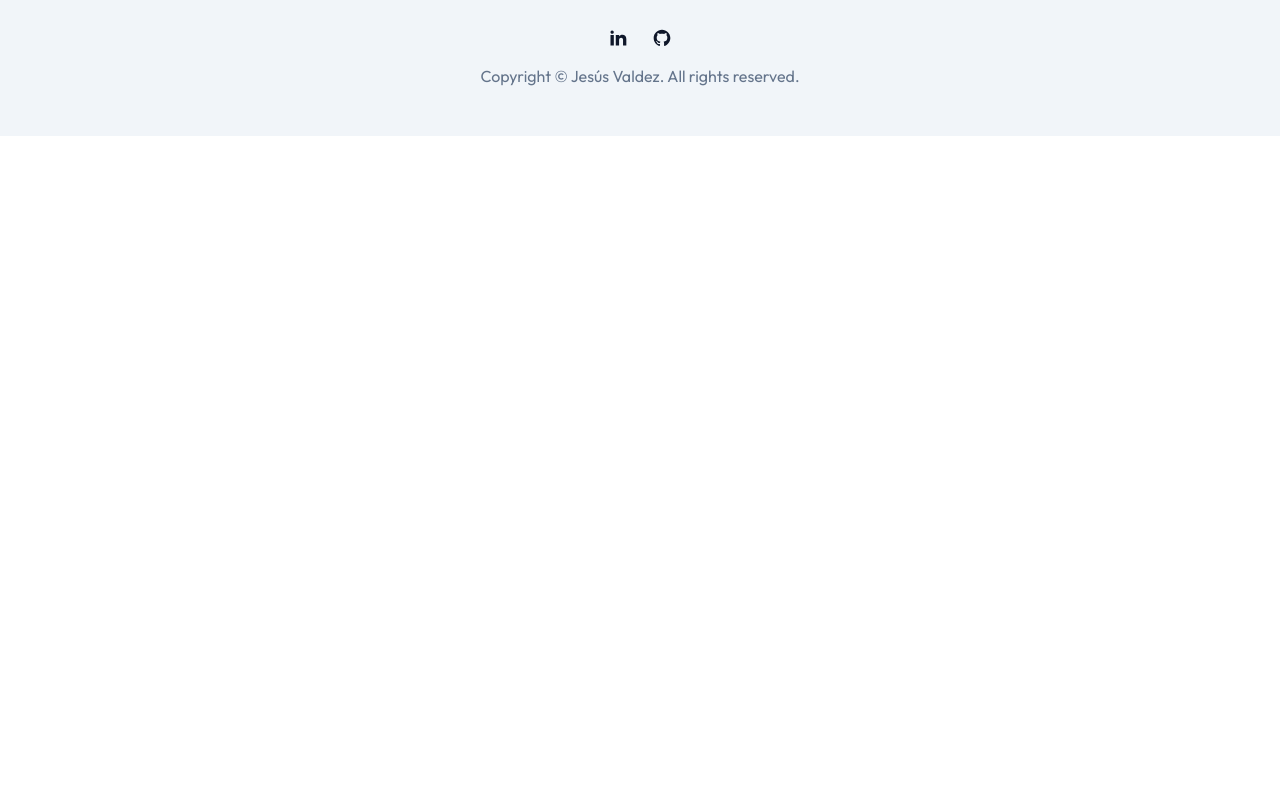
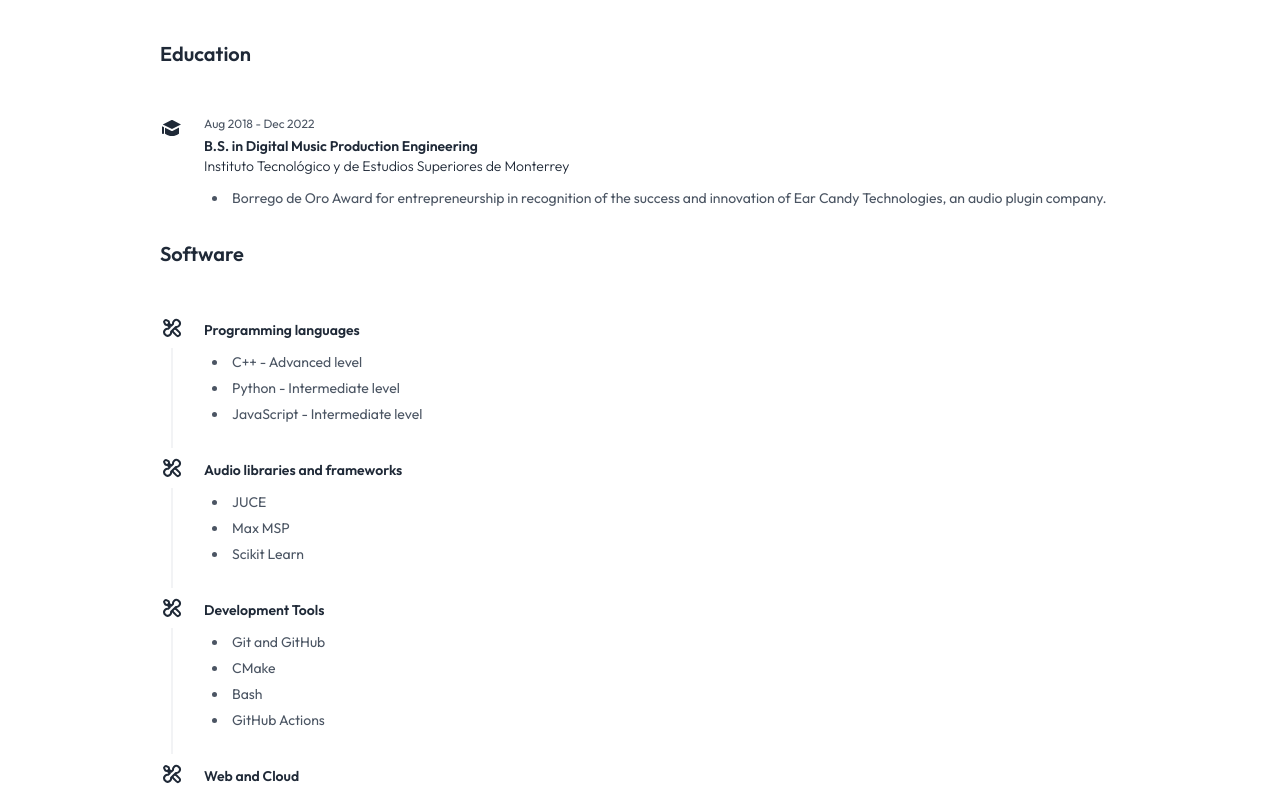
Before and after one commit to jsvaldezv/jsvaldezv.github.io, a Next.js app: page /cv in a window 1280 px wide. Shown: the part 1640-2432 px from the top of the page. Before the commit the page ends 1776 px from the top, so only its background shows below. Built offline with nearby package versions, Linux system fonts and the light colour scheme.

Commit message:
Update cv

```diff
--- /dev/null
+++ b/app/cv/icons.jsx
@@ -0,0 +1,52 @@
+export const jobIcon = (
+    <svg
+        className="shrink-0 size-6 text-gray-800 dark:text-neutral-200"
+        width="24"
+        height="24"
+        viewBox="0 0 24 24"
+        fill="none"
+        stroke="currentColor"
+        strokeWidth="1.5"
+        strokeLinecap="round"
+        strokeLinejoin="round"
+    >
+        <path d="M12 12h.01" />
+        <path d="M16 6V4a2 2 0 0 0-2-2h-4a2 2 0 0 0-2 2v2" />
+        <path d="M22 13a18.15 18.15 0 0 1-20 0" />
+        <rect width="20" height="14" x="2" y="6" rx="2" />
+    </svg>
+);
+
+export const educationIcon = (
+    <svg
+        class="w-[30px] h-[30px] text-gray-800 dark:text-white"
+        aria-hidden="true"
+        xmlns="http://www.w3.org/2000/svg"
+        width="24"
+        height="24"
+        fill="currentColor"
+        viewBox="0 0 24 24"
+    >
+        <path d="M12.4472 4.10557c-.2815-.14076-.6129-.14076-.8944 0L2.76981 8.49706l9.21949 4.39024L21 8.38195l-8.5528-4.27638Z" />
+        <path d="M5 17.2222v-5.448l6.5701 3.1286c.278.1325.6016.1293.8771-.0084L19 11.618v5.6042c0 .2857-.1229.5583-.3364.7481l-.0025.0022-.0041.0036-.0103.009-.0119.0101-.0181.0152c-.024.02-.0562.0462-.0965.0776-.0807.0627-.1942.1465-.3405.2441-.2926.195-.7171.4455-1.2736.6928C15.7905 19.5208 14.1527 20 12 20c-2.15265 0-3.79045-.4792-4.90614-.9751-.5565-.2473-.98098-.4978-1.27356-.6928-.14631-.0976-.2598-.1814-.34049-.2441-.04036-.0314-.07254-.0576-.09656-.0776-.01201-.01-.02198-.0185-.02991-.0253l-.01038-.009-.00404-.0036-.00174-.0015-.0008-.0007s-.00004 0 .00978-.0112l-.00009-.0012-.01043.0117C5.12215 17.7799 5 17.5079 5 17.2222Zm-3-6.8765 2 .9523V17c0 .5523-.44772 1-1 1s-1-.4477-1-1v-6.6543Z" />
+    </svg>
+);
+
+export const toolIcon = (
+    <svg
+        class="w-6 h-6 text-gray-800 dark:text-white"
+        aria-hidden="true"
+        xmlns="http://www.w3.org/2000/svg"
+        width="24"
+        height="24"
+        fill="none"
+        viewBox="0 0 24 24"
+    >
+        <path
+            stroke="currentColor"
+            stroke-linejoin="round"
+            stroke-width="2"
+            d="M7.58209 8.96025 9.8136 11.1917l-1.61782 1.6178c-1.08305-.1811-2.23623.1454-3.07364.9828-1.1208 1.1208-1.32697 2.8069-.62368 4.1363.14842.2806.42122.474.73509.5213.06726.0101.1347.0133.20136.0098-.00351.0666-.00036.1341.00977.2013.04724.3139.24069.5867.52125.7351 1.32944.7033 3.01552.4971 4.13627-.6237.8375-.8374 1.1639-1.9906.9829-3.0736l4.8107-4.8108c1.0831.1811 2.2363-.1454 3.0737-.9828 1.1208-1.1208 1.3269-2.80688.6237-4.13632-.1485-.28056-.4213-.474-.7351-.52125-.0673-.01012-.1347-.01327-.2014-.00977.0035-.06666.0004-.13409-.0098-.20136-.0472-.31386-.2406-.58666-.5212-.73508-1.3294-.70329-3.0155-.49713-4.1363.62367-.8374.83741-1.1639 1.9906-.9828 3.07365l-1.7788 1.77875-2.23152-2.23148-1.41419 1.41424Zm1.31056-3.1394c-.04235-.32684-.24303-.61183-.53647-.76186l-1.98183-1.0133c-.38619-.19746-.85564-.12345-1.16234.18326l-.86321.8632c-.3067.3067-.38072.77616-.18326 1.16235l1.0133 1.98182c.15004.29345.43503.49412.76187.53647l1.1127.14418c.3076.03985.61628-.06528.8356-.28461l.86321-.8632c.21932-.21932.32446-.52801.2846-.83561l-.14417-1.1127ZM19.4448 16.4052l-3.1186-3.1187c-.7811-.781-2.0474-.781-2.8285 0l-.1719.172c-.7811.781-.7811 2.0474 0 2.8284l3.1186 3.1187c.7811.781 2.0474.781 2.8285 0l.1719-.172c.7811-.781.7811-2.0474 0-2.8284Z"
+        />
+    </svg>
+);
--- a/app/cv/page.jsx
+++ b/app/cv/page.jsx
@@ -1,6 +1,7 @@
 "use client";
 import React from "react";
 import JobPosition from "./position-job";
+import { jobIcon, toolIcon, educationIcon } from "./icons";
 
 const Projects = () => {
     return (
@@ -10,6 +11,9 @@ const Projects = () => {
                     CV
                 </h2>
                 <div className="pt-8">
+                    <h2 className="xl:mb-8 sm:mb-12 text-left font-bold font-semibold text-xl text-gray-800 dark:text-neutral-200">
+                        Work Experience
+                    </h2>
                     <JobPosition
                         date={"Jan 2021 - Present"}
                         mainTitle={"Audio Software Developer"}
@@ -23,6 +27,7 @@ const Projects = () => {
                             "Developed DSP algorithms for real time granular synthesis, synthesizers, convolution, filters, time-based, dynamic and reverb effects, as well as real-time visualizers such as spectrograms and goniometers, ensuring accurate and responsive audio representation.",
                             "Instructor for Ear Candy Technologies' Audio Plugin Development course, guiding students in designing and implementing plugins. Over 20+ plugins have been developed as final projects across Latin America and Spain.",
                         ]}
+                        icon={jobIcon}
                     />
                     <JobPosition
                         date={"Aug 2022 - Jan 2025"}
@@ -32,6 +37,7 @@ const Projects = () => {
                         bullets={[
                             "Taught audio plugin development with C++ and JUCE, covering DSP fundamentals and real-time audio implementation, earning a 95% student approval rating.",
                         ]}
+                        icon={jobIcon}
                     />
                     <JobPosition
                         date={"Aug 2022 - Jan 2025"}
@@ -42,6 +48,7 @@ const Projects = () => {
                             "Developed Shape audio plugin with JUCE framework and C++ designed to refine perceived loudness and frequency balance, ensuring a natural, ear-friendly, and musically inspiring sound. This plugin have been used by 6k+ music producers and engineers, enhancing mixing and mastering workflows.",
                             "Additionally, Implemented a cloud-connected licensing system with Google Cloud, streamlining software authentication and distribution.",
                         ]}
+                        icon={jobIcon}
                     />
                     <JobPosition
                         date={"Aug 2023 - Jan 2024"}
@@ -52,6 +59,7 @@ const Projects = () => {
                             "Developed audio plugins with JUCE framework and C++ focused on real-time drum instruments, achieving low-latency performance for responsive playback.",
                             "Integrated a cloud-connected generative system for sample creation, enabling dynamic and scalable audio content generation, with asynchronous processing to reduce load times by 25%.",
                         ]}
+                        icon={jobIcon}
                     />
                     <JobPosition
                         date={"Feb 2023 - Sep 2023"}
@@ -62,6 +70,7 @@ const Projects = () => {
                             "Developed audio plugins with JUCE framework and C++ focused on real-time granular instrument with efficient DSP implementations.",
                             "Designed and implemented user interfaces from scratch using the JUCE framework and C++, ensuring fluid real-time interaction and efficient CPU usage.",
                         ]}
+                        icon={jobIcon}
                     />
                     <JobPosition
                         date={"Aug 2018 - Mar 2020"}
@@ -71,6 +80,7 @@ const Projects = () => {
                             "Produced music for artists and bands, handling recording, audio editing, and mixing using Ableton Live and Pro Tools. Several singles were successfully released on digital streaming platforms."
                         }
                         bullets={[]}
+                        icon={jobIcon}
                     />
                     <JobPosition
                         date={"Jun 2019 - Dec 2019"}
@@ -80,6 +90,91 @@ const Projects = () => {
                             "Developed audio programming for a spatialization plugin tailored to the facilities of the Digital Culture Center. Used JUCE and C++ to design and implement the final audio plugin, optimizing immersive sound experiences and enhancing spatial audio rendering."
                         }
                         bullets={[]}
+                        icon={jobIcon}
+                    />
+                </div>
+                <div className="pt-8">
+                    <h2 className="xl:mb-8 sm:mb-12 text-left font-bold font-semibold text-xl text-gray-800 dark:text-neutral-200">
+                        Education
+                    </h2>
+                    <JobPosition
+                        date={"Aug 2018 - Dec 2022"}
+                        mainTitle={
+                            "B.S. in Digital Music Production Engineering"
+                        }
+                        subTitle={
+                            "Instituto Tecnológico y de Estudios Superiores de Monterrey"
+                        }
+                        description={""}
+                        bullets={[
+                            "Borrego de Oro Award for entrepreneurship in recognition of the success and innovation of Ear Candy Technologies, an audio plugin company.",
+                        ]}
+                        icon={educationIcon}
+                    />
+                </div>
+                <div className="pt-8">
+                    <h2 className="xl:mb-8 sm:mb-12 text-left font-bold font-semibold text-xl text-gray-800 dark:text-neutral-200">
+                        Software
+                    </h2>
+                    <JobPosition
+                        date={""}
+                        mainTitle={"Programming languages"}
+                        subTitle={""}
+                        description={""}
+                        bullets={[
+                            "C++ - Advanced level",
+                            "Python - Intermediate level",
+                            "JavaScript - Intermediate level",
+                        ]}
+                        icon={toolIcon}
+                    />
+                    <JobPosition
+                        date={""}
+                        mainTitle={"Audio libraries and frameworks"}
+                        subTitle={""}
+                        description={""}
+                        bullets={["JUCE", "Max MSP", "Scikit Learn"]}
+                        icon={toolIcon}
+                    />
+                    <JobPosition
+                        date={""}
+                        mainTitle={"Development Tools"}
+                        subTitle={""}
+                        description={""}
+                        bullets={[
+                            "Git and GitHub",
+                            "CMake",
+                            "Bash",
+                            "GitHub Actions",
+                        ]}
+                        icon={toolIcon}
+                    />
+                    <JobPosition
+                        date={""}
+                        mainTitle={"Web and Cloud"}
+                        subTitle={""}
+                        description={""}
+                        bullets={[
+                            "HTML",
+                            "CSS",
+                            "React, Next and Node JS",
+                            "Firebase",
+                            "Google Cloud (firestore, cloud functions and buckets)",
+                        ]}
+                        icon={toolIcon}
+                    />
+                    <JobPosition
+                        date={""}
+                        mainTitle={"DAWs"}
+                        subTitle={""}
+                        description={""}
+                        bullets={[
+                            "Pro Tools",
+                            "Ableton Live",
+                            "Reaper",
+                            "Logic Pro",
+                        ]}
+                        icon={toolIcon}
                     />
                 </div>
             </div>
--- a/app/cv/position-job.jsx
+++ b/app/cv/position-job.jsx
@@ -1,12 +1,12 @@
-const JobPosition = ({ date, mainTitle, subTitle, description, bullets }) => {
+const JobPosition = ({ date, mainTitle, subTitle, description, bullets, icon }) => {
     return (
         <div className="group relative flex gap-x-5">
             {/* Icon */}
             <div className="relative group-last:after:hidden after:absolute after:top-8 after:bottom-2 after:start-3 after:w-px after:-translate-x-[0.5px] after:bg-gray-200 dark:after:bg-neutral-700">
                 <div className="relative z-10 size-6 flex justify-center items-center">
-                    <svg
+                    {icon}
+                    {/* <svg
                         className="shrink-0 size-6 text-gray-800 dark:text-neutral-200"
-                        xmlns="http://www.w3.org/2000/svg"
                         width="24"
                         height="24"
                         viewBox="0 0 24 24"
@@ -20,7 +20,23 @@ const JobPosition = ({ date, mainTitle, subTitle, description, bullets }) => {
                         <path d="M16 6V4a2 2 0 0 0-2-2h-4a2 2 0 0 0-2 2v2" />
                         <path d="M22 13a18.15 18.15 0 0 1-20 0" />
                         <rect width="20" height="14" x="2" y="6" rx="2" />
-                    </svg>
+                    </svg> */}
+                    {/* <svg
+                        class="w-6 h-6 text-gray-800 dark:text-white"
+                        aria-hidden="true"
+                        xmlns="http://www.w3.org/2000/svg"
+                        width="24"
+                        height="24"
+                        fill="none"
+                        viewBox="0 0 24 24"
+                    >
+                        <path
+                            stroke="currentColor"
+                            stroke-linejoin="round"
+                            stroke-width="2"
+                            d="M7.58209 8.96025 9.8136 11.1917l-1.61782 1.6178c-1.08305-.1811-2.23623.1454-3.07364.9828-1.1208 1.1208-1.32697 2.8069-.62368 4.1363.14842.2806.42122.474.73509.5213.06726.0101.1347.0133.20136.0098-.00351.0666-.00036.1341.00977.2013.04724.3139.24069.5867.52125.7351 1.32944.7033 3.01552.4971 4.13627-.6237.8375-.8374 1.1639-1.9906.9829-3.0736l4.8107-4.8108c1.0831.1811 2.2363-.1454 3.0737-.9828 1.1208-1.1208 1.3269-2.80688.6237-4.13632-.1485-.28056-.4213-.474-.7351-.52125-.0673-.01012-.1347-.01327-.2014-.00977.0035-.06666.0004-.13409-.0098-.20136-.0472-.31386-.2406-.58666-.5212-.73508-1.3294-.70329-3.0155-.49713-4.1363.62367-.8374.83741-1.1639 1.9906-.9828 3.07365l-1.7788 1.77875-2.23152-2.23148-1.41419 1.41424Zm1.31056-3.1394c-.04235-.32684-.24303-.61183-.53647-.76186l-1.98183-1.0133c-.38619-.19746-.85564-.12345-1.16234.18326l-.86321.8632c-.3067.3067-.38072.77616-.18326 1.16235l1.0133 1.98182c.15004.29345.43503.49412.76187.53647l1.1127.14418c.3076.03985.61628-.06528.8356-.28461l.86321-.8632c.21932-.21932.32446-.52801.2846-.83561l-.14417-1.1127ZM19.4448 16.4052l-3.1186-3.1187c-.7811-.781-2.0474-.781-2.8285 0l-.1719.172c-.7811.781-.7811 2.0474 0 2.8284l3.1186 3.1187c.7811.781 2.0474.781 2.8285 0l.1719-.172c.7811-.781.7811-2.0474 0-2.8284Z"
+                        />
+                    </svg> */}
                 </div>
             </div>
             {/* End Icon */}
```
